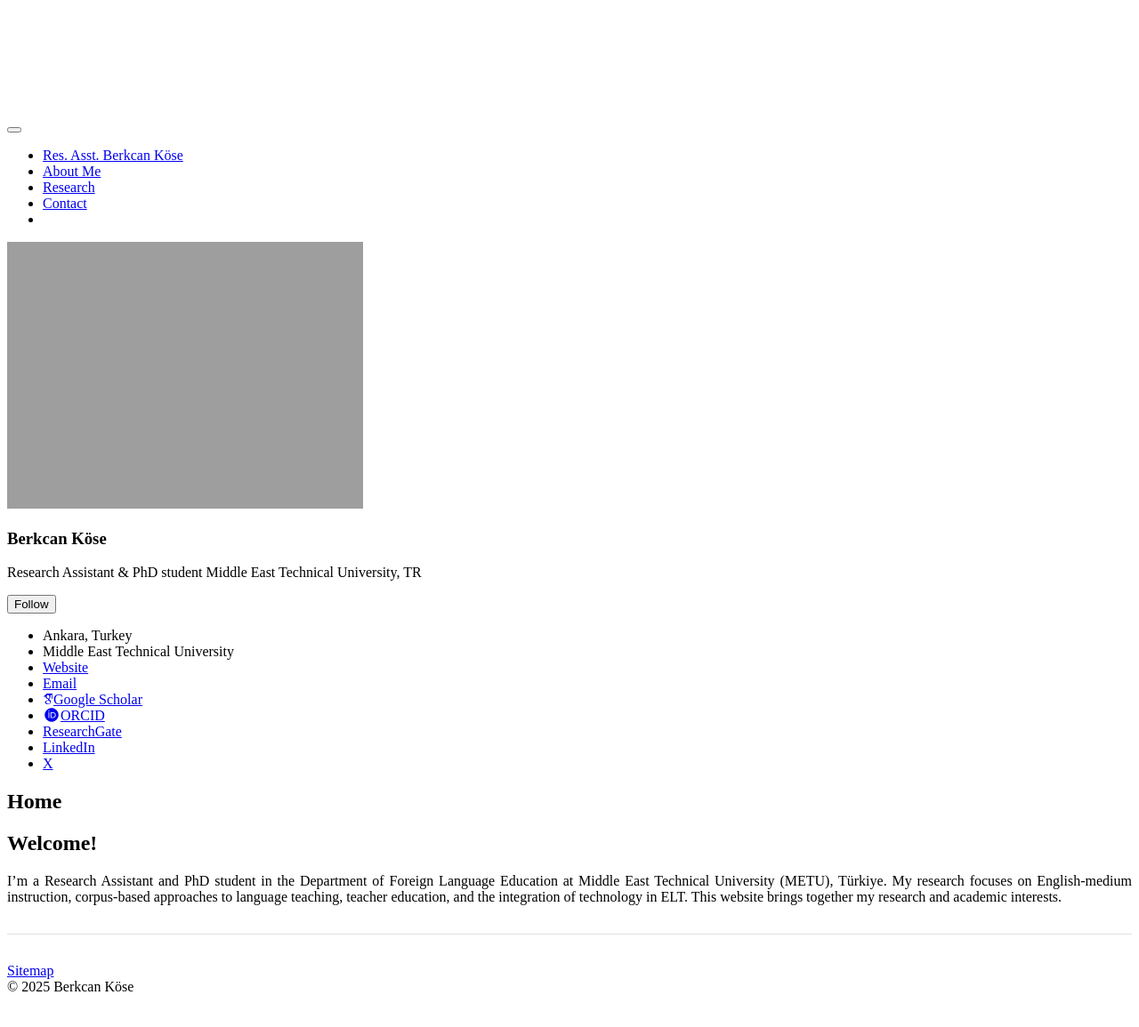
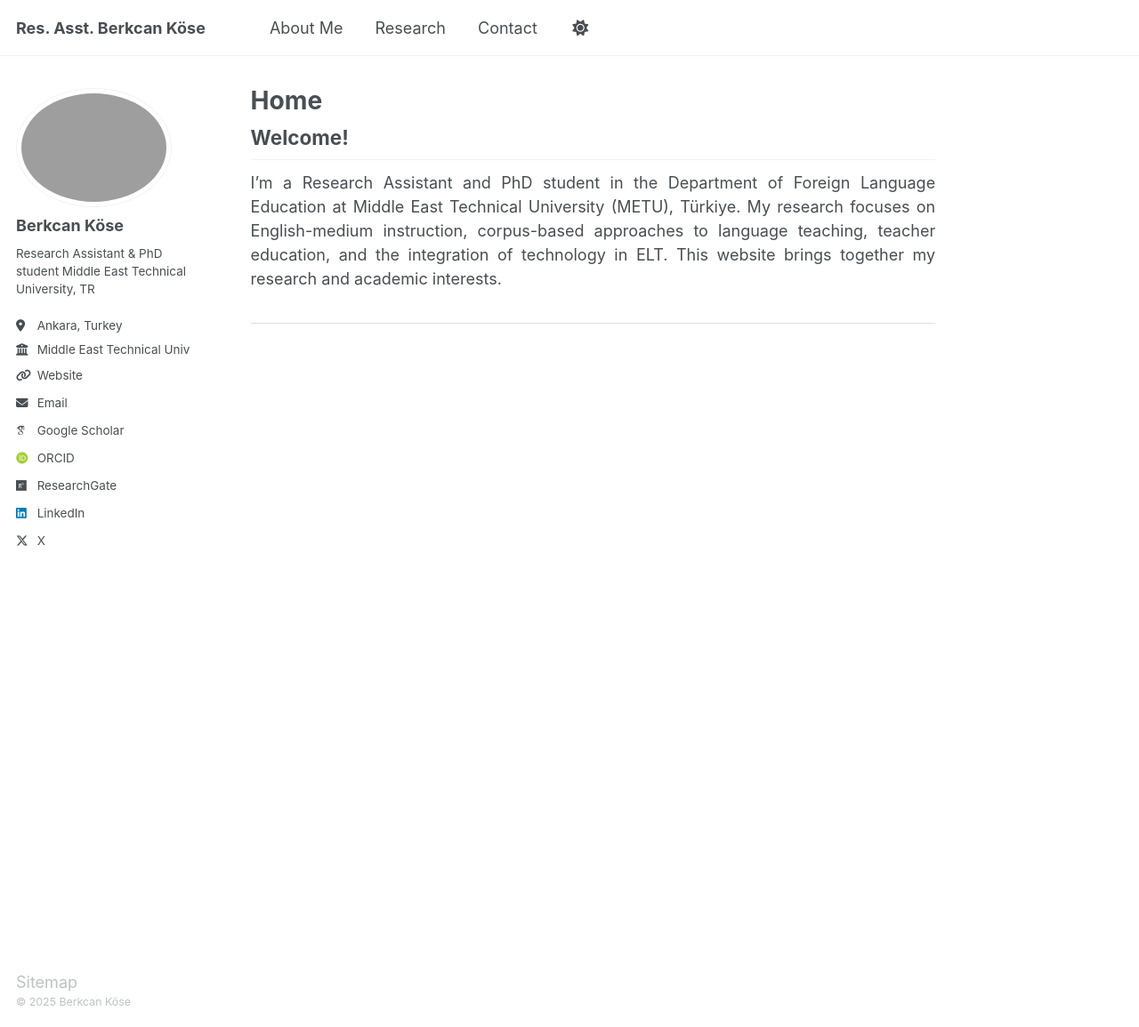
Before and after one commit to berkcankose/berkcankose.github.io, a Jekyll site: the page built from _pages/about.md, in a window 1280 px wide and 1155 px high. Shown: the whole window at 89% size. Built offline with Jekyll 4.4.1, drawn with Linux system fonts in a browser that asks for light colours; some web fonts are replaced.

Commit message:
Update head.html

```diff
--- a/_includes/head.html
+++ b/_includes/head.html
@@ -16,10 +16,14 @@
  </script>
 
  <!-- For all browsers -->
+ <link rel="stylesheet" href="{{ base_path }}/assets/css/main.css">
+
+ <meta http-equiv="cleartype" content="on">
+
+ <!-- Favicons -->
  <link rel="icon" type="image/png" sizes="96x96" href="{{ '/images/favicon-96x96.png' | relative_url }}">
  <link rel="icon" type="image/svg+xml" href="{{ '/images/favicon.svg' | relative_url }}">
-<link rel="icon" href="/favicon.ico" type="image/x-icon">
-<link rel="shortcut icon" href="/favicon.ico" type="image/x-icon">
+ <link rel="shortcut icon" href="{{ '/images/favicon.ico' | relative_url }}">
  <link rel="apple-touch-icon" sizes="180x180" href="{{ '/images/apple-touch-icon.png' | relative_url }}">
  <meta name="apple-mobile-web-app-title" content="Berkcan Köse">
  <link rel="manifest" href="{{ '/images/site.webmanifest' | relative_url }}">
```
Lines whose indentation alone changed are shown as unchanged.
